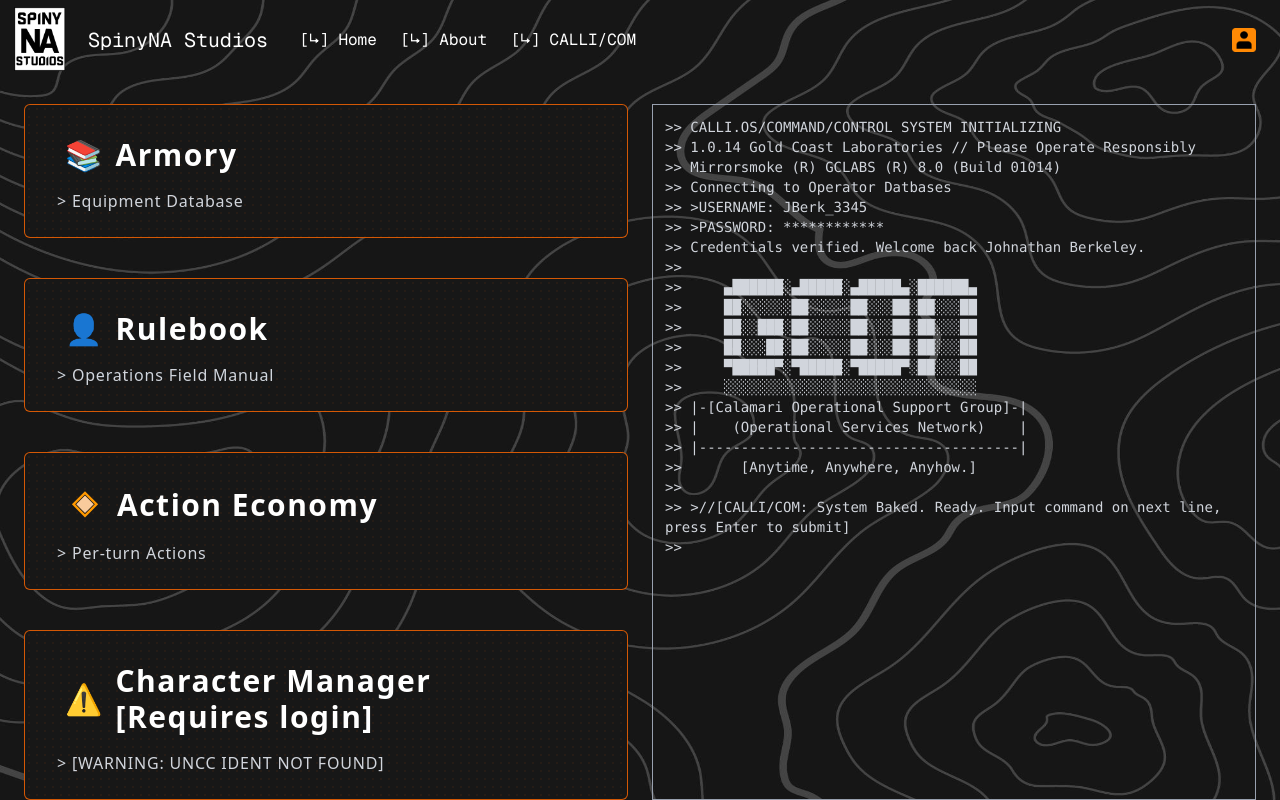
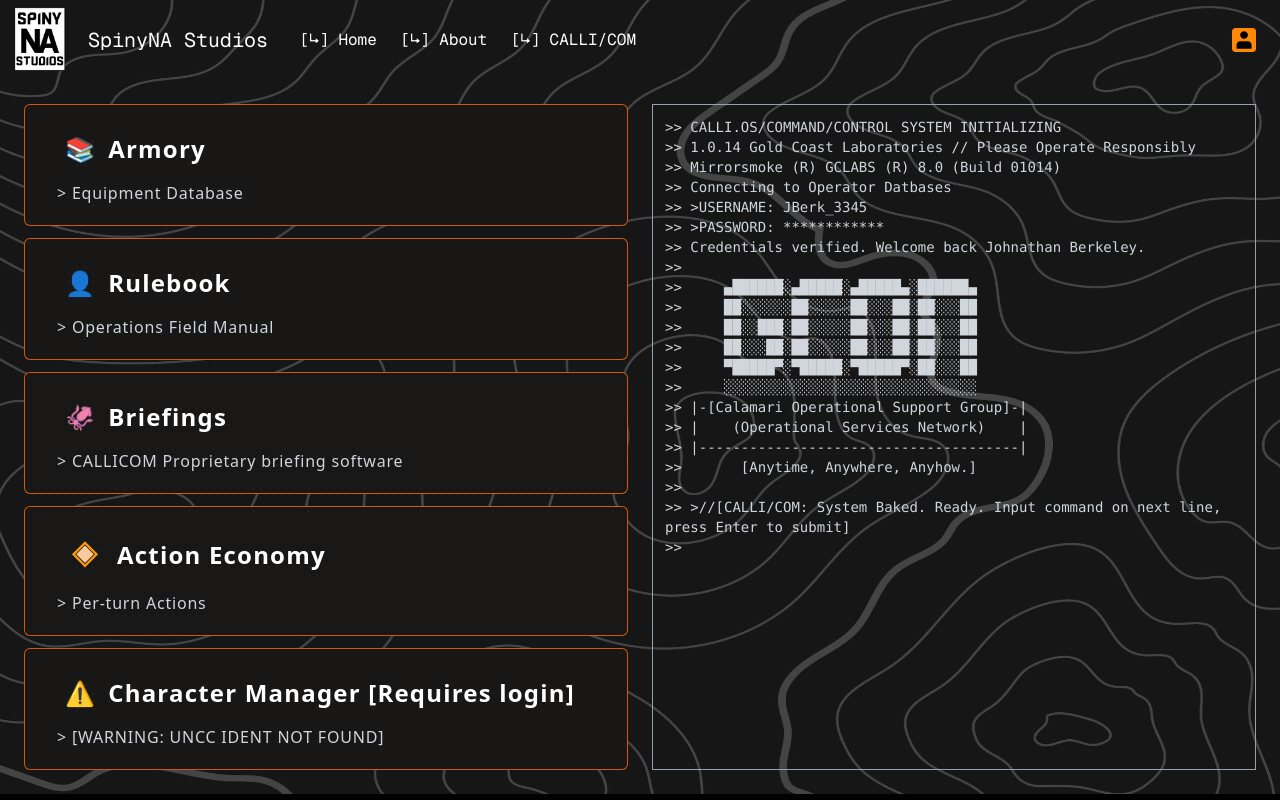
Before and after one commit to RudrNaik/CALLICOM, a React (Vite) app in the folder frontend/: page /CALLICOM in a window 1280 px wide. Shown: the top 800 px of the page. Built offline with nearby package versions, Linux system fonts and the light colour scheme.

Commit message:
Added routing from CALLICOM to the briefing view

```diff
--- a/frontend/src/CALLICOM.jsx
+++ b/frontend/src/CALLICOM.jsx
@@ -64,7 +64,7 @@ const TerminalPage = () => {
       <div className="py-10"> </div>
 
       <div className="grid grid-cols-1 md:grid-cols-2 gap-6 p-6">
-        <div className="flex flex-col space-y-10">
+        <div className="flex flex-col space-y-3">
           <TerminalPanel
             title="Armory"
             subtitle="Equipment Database"
@@ -78,6 +78,13 @@ const TerminalPage = () => {
             icon="👤"
             onHover={handleHover}
             link={"/CALLICOM/Rulebook"}
+          />
+          <TerminalPanel
+            title="Briefings"
+            subtitle="CALLICOM Proprietary briefing software"
+            icon="🦑"
+            onHover={handleHover}
+            link={"/CALLICOM/campaigns"}
           />
           <TerminalPanel
             title="Action Economy"
--- a/frontend/src/components/Terminal/TerminalPanel.jsx
+++ b/frontend/src/components/Terminal/TerminalPanel.jsx
@@ -13,7 +13,7 @@ const TerminalPanel = ({ title, subtitle, icon, onHover, link }) => {
         }
         className={`
           relative
-          p-6 pl-8 pr-10
+          p-5 pl-8 pr-10
           border border-orange-500/80
           rounded-md
           bg-neutral-900
@@ -25,11 +25,11 @@ const TerminalPanel = ({ title, subtitle, icon, onHover, link }) => {
           group cursor-pointer
         `}
       >
-          <h1 className="text-3xl font-bold tracking-wider flex items-center gap-3 p-2">
+          <h1 className="text-2xl font-bold tracking-wider flex items-center gap-3 p-2">
             <span>{icon}</span> {title}
           </h1>
 
-        <p className="text-md text-gray-300 mt-2 tracking-wider flex items-center gap-3">&gt; {subtitle}</p>
+        <p className="text-md text-gray-300 mt-2 tracking-wider flex items-center">&gt; {subtitle}</p>
       </div>
       </Link>
     </div>
```
